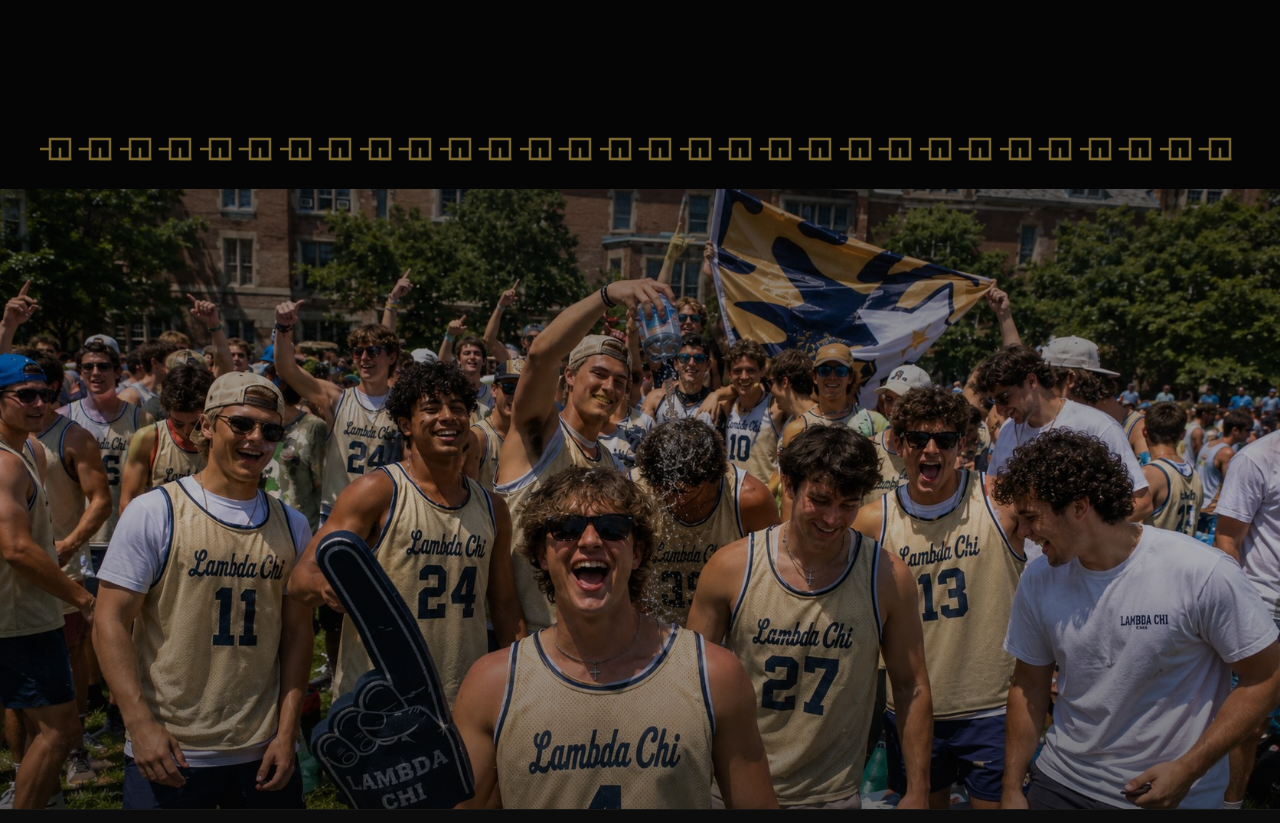
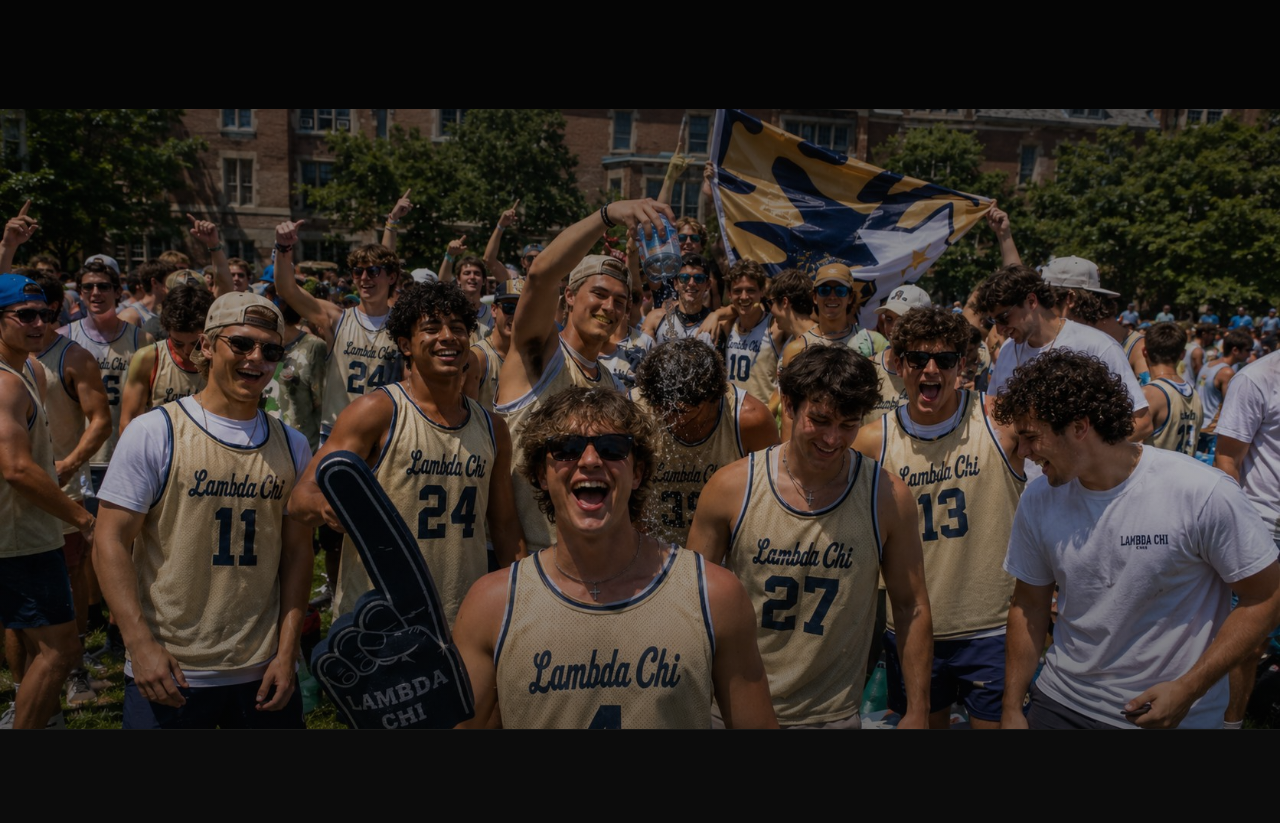
Before and after one commit to Mcart86/greek-empire, a plain HTML site: page index.html in a window 1280 px wide. Shown: the part 1276-2099 px from the top of the page. Drawn offline with Linux system fonts and the light colour scheme.

Commit message:
[HOME] Remove Greek key divider

```diff
--- a/index.html
+++ b/index.html
@@ -379,22 +379,6 @@
   </div>
 </section>
 
-<!-- GREEK KEY DIVIDER -->
-<div style="width:100%; overflow:hidden; line-height:0; background:var(--black); padding: 1.25rem 0;">
-  <svg viewBox="0 0 1200 40" xmlns="http://www.w3.org/2000/svg" preserveAspectRatio="xMidYMid meet" style="display:block; width:100%; height:40px;">
-    <defs>
-      <pattern id="greekKey" x="0" y="0" width="80" height="40" patternUnits="userSpaceOnUse">
-        <!-- Greek meander/key pattern -->
-        <path d="M0,20 L10,20 L10,10 L30,10 L30,30 L20,30 L20,20 L20,20" fill="none" stroke="#C9A84C" stroke-width="2.5" stroke-linecap="square"/>
-        <path d="M30,30 L10,30 L10,20" fill="none" stroke="#C9A84C" stroke-width="2.5" stroke-linecap="square"/>
-        <path d="M40,20 L50,20 L50,10 L70,10 L70,30 L60,30 L60,20" fill="none" stroke="#C9A84C" stroke-width="2.5" stroke-linecap="square"/>
-        <path d="M70,30 L50,30 L50,20" fill="none" stroke="#C9A84C" stroke-width="2.5" stroke-linecap="square"/>
-      </pattern>
-    </defs>
-    <rect width="1200" height="40" fill="url(#greekKey)" opacity="0.6"/>
-  </svg>
-</div>
-
 <!-- ABOUT PHOTO BREAK -->
 <div style="width:100%; height: clamp(300px, 55vw, 620px); overflow:hidden; position:relative;">
   <img src="photo-about.jpg" alt="Greek Life" style="width:100%; height:100%; object-fit:cover; object-position:center 40%; display:block;" />
```
